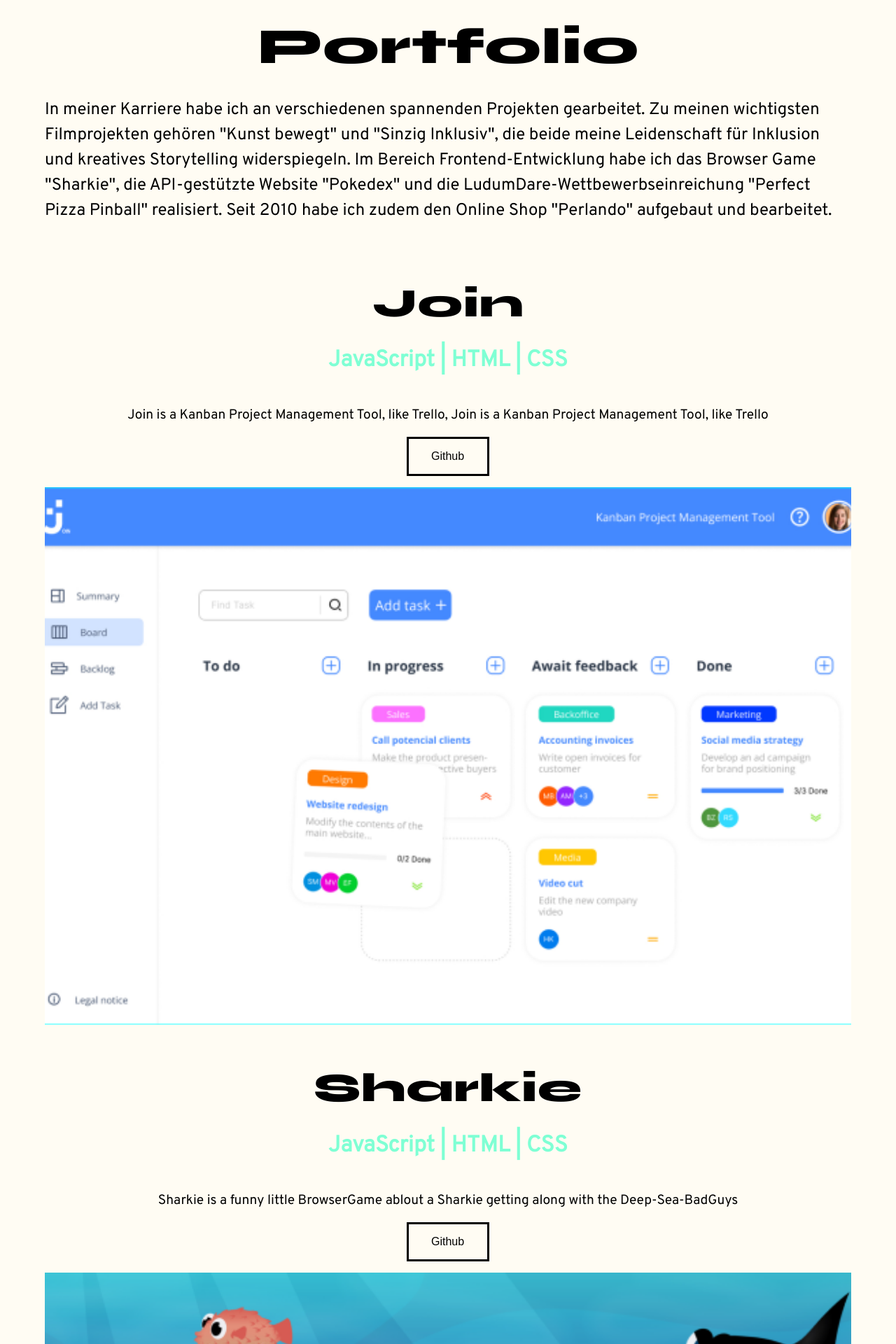
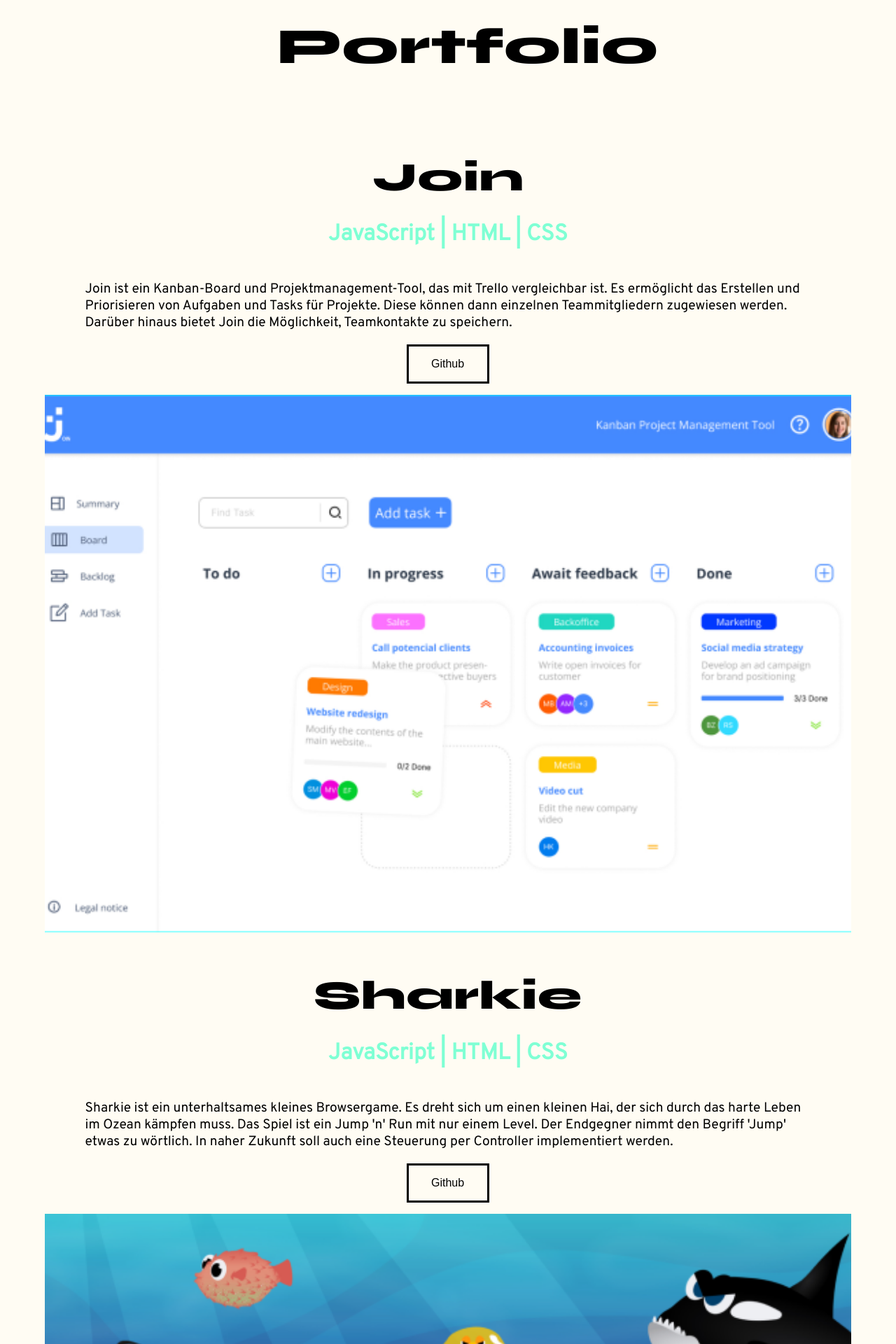
Before and after one commit to SchrimpsMitReis/Portfolio, an Angular app: page / in a window 1280 px wide. Shown: the part 2340-4260 px from the top of the page at 70% size. Built offline with nearby package versions, Linux system fonts and the light colour scheme.

Commit message:
Language Settings
- about me
- phead

```diff
--- a/src/app/about-me/about-me.component.ts
+++ b/src/app/about-me/about-me.component.ts
@@ -16,7 +16,7 @@ export class AboutMeComponent implements OnInit {
   Mit einem Bachelor in Digital Film Making, spezialisiert auf Postproduktion und Inklusion, sowie einer Weiterbildung zum Frontend Developer,
   bringe ich eine einzigartige Mischung aus Kreativität und technischem Know-how mit.
   Ich freue mich darauf, meine Reise fortzusetzen und bin gespannt auf neue Herausforderungen und Möglichkeiten, bei denen ich meine vielfältigen Fähigkeiten einbringen kann.`
-
+  english: string = `Hi, my name is Roman Schröder, a creative and logic-driven professional from Remagen. Holding a Bachelor's degree in Digital Film Making with a specialization in Postproduction and Inclusion, along with additional training as a Frontend Developer, I bring a unique blend of creativity and technical expertise. I am excited to continue my journey and look forward to new challenges and opportunities where I can apply my diverse skill set.`
   ngOnInit() {
     this.language = navigator.language;
     this.setLang()
@@ -26,7 +26,9 @@ export class AboutMeComponent implements OnInit {
   setLang(){
     if (this.language === "de"){
       this.text = this.deutsch;
-
+    }
+    else{
+      this.text = this.english;
     }
   }
 
--- a/src/app/portfolio/phead/phead.component.html
+++ b/src/app/portfolio/phead/phead.component.html
@@ -1,4 +1,4 @@
 <section>
     <h1>Portfolio</h1>
-    <p>In meiner Karriere habe ich an verschiedenen spannenden Projekten gearbeitet. Zu meinen wichtigsten Filmprojekten gehören "Kunst bewegt" und "Sinzig Inklusiv", die beide meine Leidenschaft für Inklusion und kreatives Storytelling widerspiegeln. Im Bereich Frontend-Entwicklung habe ich das Browser Game "Sharkie", die API-gestützte Website "Pokedex" und die LudumDare-Wettbewerbseinreichung "Perfect Pizza Pinball" realisiert. Seit 2010 habe ich zudem den Online Shop "Perlando" aufgebaut und bearbeitet.</p>
+    <p>{{text}}</p>
 </section>
--- a/src/app/portfolio/phead/phead.component.ts
+++ b/src/app/portfolio/phead/phead.component.ts
@@ -1,4 +1,4 @@
-import { Component } from '@angular/core';
+import { Component, OnInit } from '@angular/core';
 
 @Component({
   selector: 'app-phead',
@@ -7,6 +7,22 @@ import { Component } from '@angular/core';
   templateUrl: './phead.component.html',
   styleUrl: './phead.component.scss'
 })
-export class PheadComponent {
-
+export class PheadComponent implements OnInit {
+  language!: string;
+  text!: string;
+  deutsch: string = `In meiner Karriere habe ich an verschiedenen spannenden Projekten gearbeitet. Zu meinen wichtigsten Filmprojekten gehören "Kunst bewegt" und "Sinzig Inklusiv", die beide meine Leidenschaft für Inklusion und kreatives Storytelling widerspiegeln. Im Bereich Frontend-Entwicklung habe ich das Browser Game "Sharkie", die API-gestützte Website "Pokedex" und die LudumDare-Wettbewerbseinreichung "Perfect Pizza Pinball" realisiert. Seit 2010 habe ich zudem den Online Shop "Perlando" aufgebaut und bearbeitet.`
+  english: string = `Throughout my career, I have worked on various exciting projects. Among my most significant film projects are "Kunst bewegt" and "Sinzig Inklusiv," both of which reflect my passion for inclusion and creative storytelling. In the field of frontend development, I have created the browser game "Sharkie," the API-supported website "Pokedex," and the LudumDare competition entry "Perfect Pizza Pinball." Additionally, since 2010, I have developed and managed the online shop "Perlando."`
+  ngOnInit(): void {
+    this.language = this.getLang()
+  }
+  getLang(): string{
+    return navigator.language;
+  }
+  setText(){
+    if (this.language === 'de') {
+      this.text = this.deutsch
+    }else{
+      this.english;
+    }
+  }
 }
--- a/src/app/services/project.service.ts
+++ b/src/app/services/project.service.ts
@@ -6,10 +6,10 @@ import { Project } from "../models/project.model";
 
 export class ProjectService{
     private projects: Project[] = [
-        new Project('Join', 'Join is a Kanban Project Management Tool, like Trello, Join is a Kanban Project Management Tool, like Trello', ['JavaScript', 'HTML', 'CSS'], "https://github.com/SchrimpsMitReis/Join---Kanban-Webapp"),
-        new Project('Sharkie', 'Sharkie is a funny little BrowserGame ablout a Sharkie getting along with the Deep-Sea-BadGuys', ['JavaScript', 'HTML', 'CSS'], "https://github.com/SchrimpsMitReis/Sharkie---The-Shark"),
-        new Project('PokeDex', "I don't know the topics your Childhood, Pokémon were mine, so I created a PokéDex App by Using the PokeAPI.", ['JavaScript', 'HTML', "CSS"], "https://github.com/SchrimpsMitReis/Pokemon"),
-        new Project('PizzaPinball', "A Game, me an some nice guys from the Rhein Ahr Campus in Remagen,created this little funny Game for the 'LudumDare' GameJam", ['Blender','Adobe Photoshop', 'Unity'], "https://github.com/RAC-Games/LD53-Delivery" )
+        new Project('Join', 'Join ist ein Kanban-Board und Projektmanagement-Tool, das mit Trello vergleichbar ist. Es ermöglicht das Erstellen und Priorisieren von Aufgaben und Tasks für Projekte. Diese können dann einzelnen Teammitgliedern zugewiesen werden. Darüber hinaus bietet Join die Möglichkeit, Teamkontakte zu speichern.', ['JavaScript', 'HTML', 'CSS'], "https://github.com/SchrimpsMitReis/Join---Kanban-Webapp"),
+        new Project('Sharkie', "Sharkie ist ein unterhaltsames kleines Browsergame. Es dreht sich um einen kleinen Hai, der sich durch das harte Leben im Ozean kämpfen muss. Das Spiel ist ein Jump 'n' Run mit nur einem Level. Der Endgegner nimmt den Begriff 'Jump' etwas zu wörtlich. In naher Zukunft soll auch eine Steuerung per Controller implementiert werden.", ['JavaScript', 'HTML', 'CSS'], "https://github.com/SchrimpsMitReis/Sharkie---The-Shark"),
+        new Project('PokeDex', "Wer kennt sie nicht? Die Welt der Pokémon, in der es darum geht, sie alle zu sammeln, zu tauschen und vor allem zu kämpfen. Mit meiner damaligen Internetgeschwindigkeit musste ich jedoch ebenfalls kämpfen, da diese das Programmieren dieser API-gestützten Seite unmöglich machte. Daher schrieb ich eine Installationsdatei, die es mir ermöglichte, die API-Inhalte herunterzuladen. Mittlerweile ist mein Internet schneller, aber die Installationsdatei habe ich behalten, da ich ziemlich stolz darauf bin.", ['JavaScript', 'HTML', "CSS"], "https://github.com/SchrimpsMitReis/Pokemon"),
+        new Project('PizzaPinball', "Zweimal jährlich findet der Ludum Dare Game Jam statt, ein kleiner Wettbewerb, bei dem junge Programmierer und Spieleentwickler in drei Tagen ihr Können unter Beweis stellen. Zum Thema 'Delivery' hat meine alte Hochschulgruppe vom RheinAhrCampus in Remagen gemeinsam mit mir dieses Spiel entwickelt. Mein Beitrag umfasste unter anderem die Grafiken und 3D-Modelle, wie zum Beispiel den süßen kleinen Roboter.", ['Blender','Adobe Photoshop', 'Unity'], "https://github.com/RAC-Games/LD53-Delivery" )
     ]
 
         getProjects(): Project[]{
```
